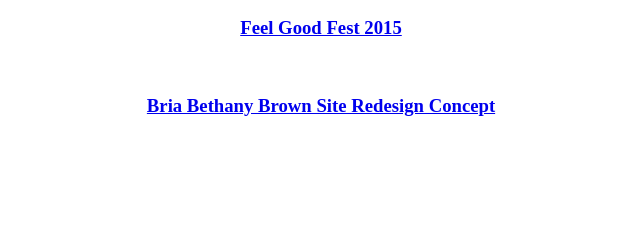
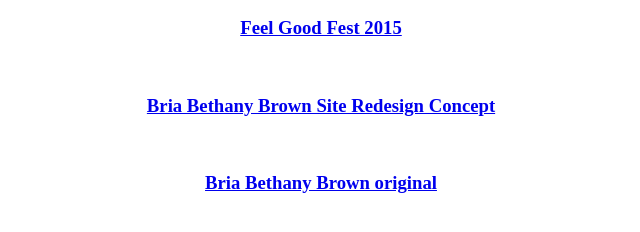
Before and after one commit to spasibo09/spasibo09.github.io, a plain HTML site: page index.html in a window 1280 px wide. Shown: the part 488-720 px from the top of the page, without its empty margins (319-959 px from the left). Drawn offline with Linux system fonts and the light colour scheme.

Commit message:
added link

```diff
--- a/index.html
+++ b/index.html
@@ -16,6 +16,8 @@
 <h3><a href="http://spasibo09.github.io/FeelGoodFest2015">Feel Good Fest 2015</a></h3>
 <br>
 <h3><a href="http://spasibo09.github.io/BBB2015">Bria Bethany Brown Site Redesign Concept</a></h3>
+<br>
+<h3><a href="http://spasibo09.github.io/BriaBethanyBrown">Bria Bethany Brown original</a></h3>
 
 </body>
 
```
